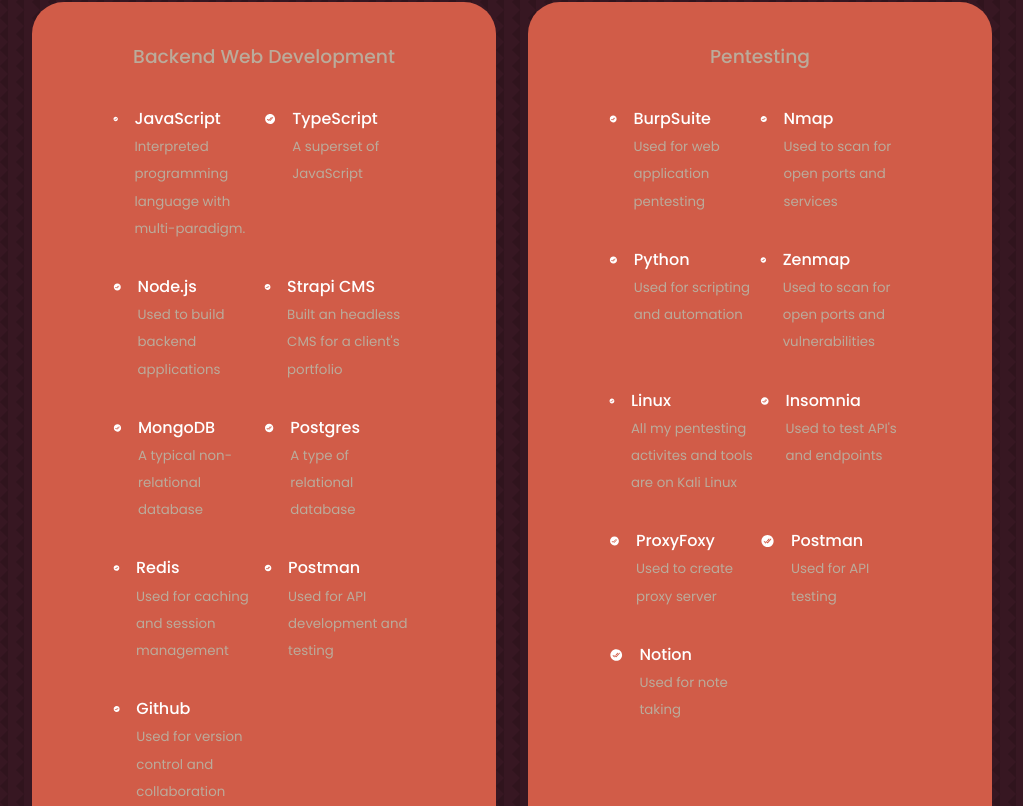
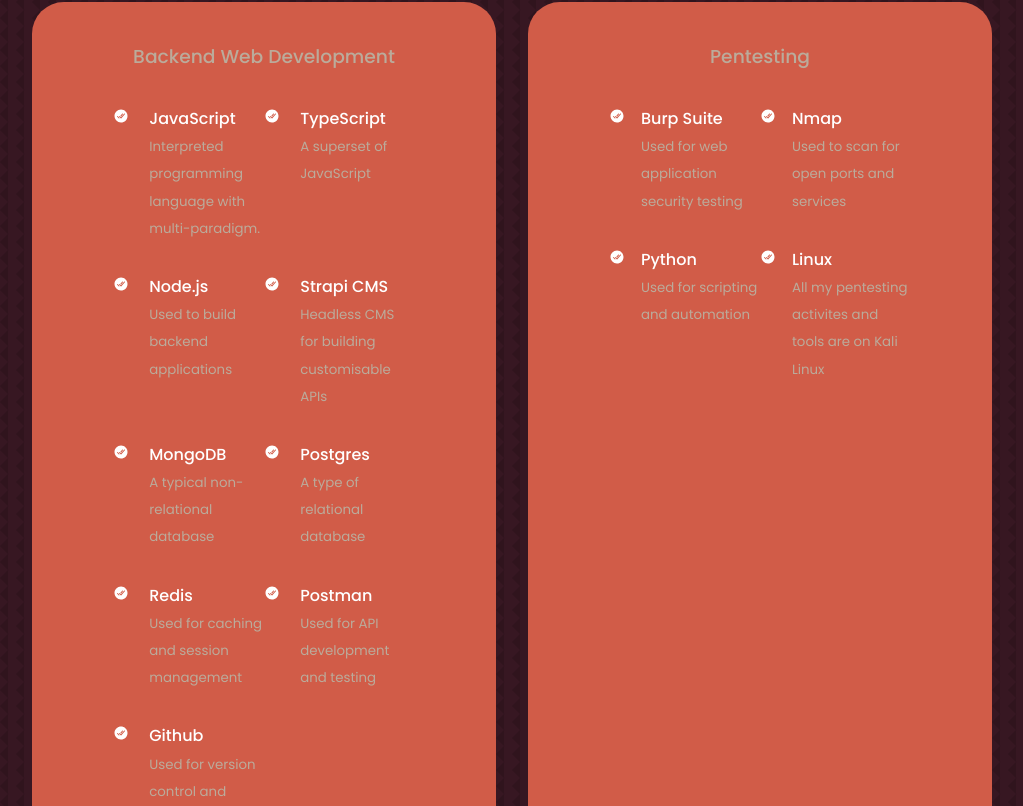
Before and after one commit to jobizil/my-portfolio, a React (Create React App) app: page / in a window 1280 px wide. Shown: the part 1814-2620 px from the top of the page, without its empty margins (128-1151 px from the left). Built offline with nearby package versions, Linux system fonts and the light colour scheme.

Commit message:
fix exprience css

```diff
--- a/src/components/experience/Experience.jsx
+++ b/src/components/experience/Experience.jsx
@@ -1,6 +1,63 @@
 import React from "react";
 import "./experience.css";
 import { IoCheckmarkDoneCircle } from "react-icons/io5";
+
+const webDevTools = [
+	{
+		tool: "JavaScript",
+		description: "Interpreted programming language with multi-paradigm.",
+	},
+	{
+		tool: "TypeScript",
+		description: "A superset of JavaScript",
+	},
+	{
+		tool: "Node.js",
+		description: "Used to build backend applications",
+	},
+	{
+		tool: "Strapi CMS",
+		description: " Headless CMS for building customisable APIs",
+	},
+	{
+		tool: "MongoDB",
+		description: "A typical non-relational database",
+	},
+	{
+		tool: "Postgres",
+		description: "A type of relational database",
+	},
+	{
+		tool: "Redis",
+		description: "Used for caching and session management",
+	},
+	{
+		tool: "Postman",
+		description: "Used for API development and testing",
+	},
+	{
+		tool: "Github",
+		description: "Used for version control and collaboration",
+	},
+];
+const pentestTools = [
+	{
+		tool: "Burp Suite",
+		description: "Used for web application security testing",
+	},
+	{
+		tool: "Nmap",
+		description: "Used to scan for open ports and services",
+	},
+	{
+		tool: "Python",
+		description: "Used for scripting and automation",
+	},
+	{
+		tool: "Linux",
+		description: "All my pentesting activites and tools are on Kali Linux",
+	},
+];
 const Experience = () => {
 	return (
 		<section id="experience">
@@ -10,139 +67,38 @@
 				<div className="exprience__backend">
 					<h3>Backend Web Development</h3>
 					<div className="exprience__content">
-						<article className="exprience__details">
-							<IoCheckmarkDoneCircle className="exprience__details-icon" />
-							<div>
-								<h4>JavaScript</h4>
-								<small className="text-light">Interpreted programming language with multi-paradigm.</small>
-							</div>
-						</article>
-						<article className="exprience__details">
-							<IoCheckmarkDoneCircle className="exprience__details-icon" />
-							<div>
-								<h4>TypeScript</h4>
-								<small className="text-light">A superset of JavaScript</small>
-							</div>
-						</article>
-						<article className="exprience__details">
-							<IoCheckmarkDoneCircle className="exprience__details-icon" />
-							<div>
-								<h4>Node.js</h4>
-								<small className="text-light">Used to build backend applications</small>
-							</div>
-						</article>
-						<article className="exprience__details">
-							<IoCheckmarkDoneCircle className="exprience__details-icon" />
-							<div>
-								<h4>Strapi CMS</h4>
-								<small className="text-light">Built an headless CMS for a client's portfolio</small>
-							</div>
-						</article>
-
-						<article className="exprience__details">
-							<IoCheckmarkDoneCircle className="exprience__details-icon" />
-							<div>
-								<h4>MongoDB</h4>
-								<small className="text-light">A typical non-relational database</small>
-							</div>
-						</article>
-						<article className="exprience__details">
-							<IoCheckmarkDoneCircle className="exprience__details-icon" />
-							<div>
-								<h4>Postgres</h4>
-								<small className="text-light">A type of relational database</small>
-							</div>
-						</article>
-						<article className="exprience__details">
-							<IoCheckmarkDoneCircle className="exprience__details-icon" />
-							<div>
-								<h4>Redis</h4>
-								<small className="text-light">Used for caching and session management</small>
-							</div>
-						</article>
-						<article className="exprience__details">
-							<IoCheckmarkDoneCircle className="exprience__details-icon" />
-							<div>
-								<h4>Postman</h4>
-								<small className="text-light">Used for API development and testing</small>
-							</div>
-						</article>
-						<article className="exprience__details">
-							<IoCheckmarkDoneCircle className="exprience__details-icon" />
-							<div>
-								<h4>Github</h4>
-								<small className="text-light">Used for version control and collaboration</small>
-							</div>
-						</article>
+						{webDevTools.map(({ tool, description }, index) => {
+							return (
+								<article key={index} className="exprience__details">
+									<div className="experience_details-icon-container">
+										<IoCheckmarkDoneCircle className="experience_details-icon" />
+									</div>
+									<div className="experience_details-text-container">
+										<h4>{tool}</h4>
+										<small className="text-light">{description}</small>
+									</div>
+								</article>
+							);
+						})}
 					</div>
 				</div>
 				{/* END OF BACKEND DEVELOPMENT */}
 				<div className="exprience__frontend">
 					<h3>Pentesting</h3>
 					<div className="exprience__content">
-						<article className="exprience__details">
-							<IoCheckmarkDoneCircle className="exprience__details-icon" />
-							<div>
-								<h4>BurpSuite</h4>
-								<small className="text-light">Used for web application pentesting</small>
-							</div>
-						</article>
-						<article className="exprience__details">
-							<IoCheckmarkDoneCircle className="exprience__details-icon" />
-							<div>
-								<h4>Nmap</h4>
-								<small className="text-light">Used to scan for open ports and services</small>
-							</div>
-						</article>
-						<article className="exprience__details">
-							<IoCheckmarkDoneCircle className="exprience__details-icon" />
-							<div>
-								<h4>Python</h4>
-								<small className="text-light">Used for scripting and automation</small>
-							</div>
-						</article>
-						<article className="exprience__details">
-							<IoCheckmarkDoneCircle className="exprience__details-icon" />
-							<div>
-								<h4>Zenmap</h4>
-								<small className="text-light">Used to scan for open ports and vulnerabilities</small>
-							</div>
-						</article>
-						<article className="exprience__details">
-							<IoCheckmarkDoneCircle className="exprience__details-icon" />
-							<div>
-								<h4>Linux</h4>
-								<small className="text-light">All my pentesting activites and tools are on Kali Linux</small>
-							</div>
-						</article>
-						<article className="exprience__details">
-							<IoCheckmarkDoneCircle className="exprience__details-icon" />
-							<div>
-								<h4>Insomnia</h4>
-								<small className="text-light">Used to test API's and endpoints</small>
-							</div>
-						</article>
-						<article className="exprience__details">
-							<IoCheckmarkDoneCircle className="exprience__details-icon" />
-							<div>
-								<h4>ProxyFoxy</h4>
-								<small className="text-light">Used to create proxy server</small>
-							</div>
-						</article>
-						<article className="exprience__details">
-							<IoCheckmarkDoneCircle className="exprience__details-icon" />
-							<div>
-								<h4>Postman</h4>
-								<small className="text-light">Used for API testing</small>
-							</div>
-						</article>
-						<article className="exprience__details">
-							<IoCheckmarkDoneCircle className="exprience__details-icon" />
-							<div>
-								<h4>Notion</h4>
-								<small className="text-light">Used for note taking</small>
-							</div>
-						</article>
+						{pentestTools.map(({ tool, description }, index) => {
+							return (
+								<article key={index} className="exprience__details">
+									<div className="experience_details-icon-container">
+										<IoCheckmarkDoneCircle className="experience_details-icon" />
+									</div>
+									<div>
+										<h4>{tool}</h4>
+										<small className="text-light">{description}</small>
+									</div>
+								</article>
+							);
+						})}
 					</div>
 				</div>
 			</div>
--- a/src/components/experience/experience.css
+++ b/src/components/experience/experience.css
@@ -40,8 +40,16 @@
 /* .exprience__details .text-light {
 	color: var(--color-bg-variant);
 } */
+.experience_details-icon-container {
+	/* background-color: #029; */
+	width: 15%;
+}
+.experience_details-text-container {
+	width: 85%;
+}
 .exprience__details-icon {
 	margin-top: 6px;
+	/* width: 2rem; */
 	/* color: var(--color-bg-variant); */
 	color: var (--color-primary);
 }
```
Also changed, not shown: 1 other file (tests, documents, lock files or other folders).
